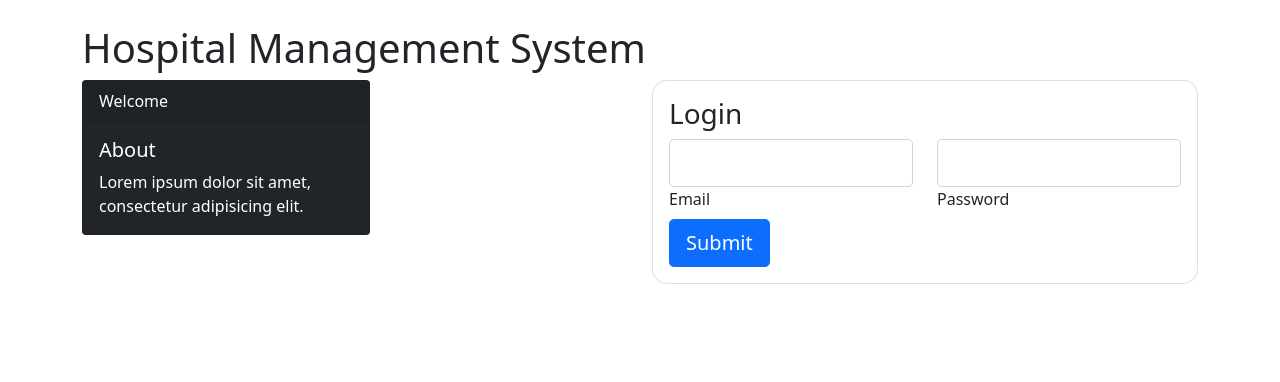
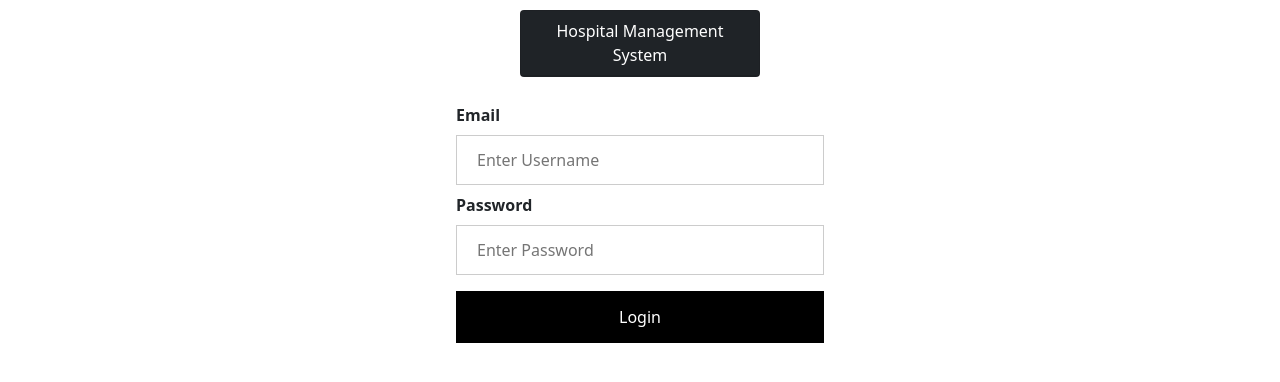
Before and after one commit to skcruzer/GHW--Hospital-Management-System, a website: page public/index.html in a window 1280 px wide. Drawn offline with nearby package versions, Linux system fonts and the light colour scheme.

Commit message:
added login

```diff
--- a/public/css/style.css
+++ b/public/css/style.css
@@ -0,0 +1,93 @@
+/* Bordered form */
+form {
+  border: 3px solid #f1f1f1;
+}
+
+/* Full-width inputs */
+input[type=text], input[type=password] {
+  width: 100%;
+  padding: 12px 20px;
+  margin: 8px 0;
+  display: inline-block;
+  border: 1px solid #ccc;
+  box-sizing: border-box;
+}
+
+/* Set a style for all buttons */
+button {
+  background-color: #04AA6D;
+  color: white;
+  padding: 14px 20px;
+  margin: 8px 0;
+  border: none;
+  cursor: pointer;
+  width: 100%;
+}
+
+/* Add a hover effect for buttons */
+button:hover {
+  opacity: 0.8;
+}
+
+/* Extra style for the cancel button (red) */
+.cancelbtn {
+  width: auto;
+  padding: 10px 18px;
+  background-color: #f44336;
+}
+
+/* Center the avatar image inside this container */
+.imgcontainer {
+  text-align: center;
+  margin: 24px 0 12px 0;
+}
+
+/* Avatar image */
+img.avatar {
+  width: 40%;
+  border-radius: 50%;
+}
+
+/* Add padding to containers */
+.container {
+  padding: 16px;
+}
+
+/* The "Forgot password" text */
+span.psw {
+  float: right;
+  padding-top: 16px;
+}
+
+/* Change styles for span and cancel button on extra small screens */
+@media screen and (max-width: 300px) {
+  span.psw {
+    display: block;
+    float: none;
+  }
+
+  .cancelbtn {
+    width: 100%;
+  }
+}
+
+form{
+  border: none;
+}
+
+.container{
+  width: 50vh;
+}
+
+
+#top{
+  display: flex;
+  flex-direction: column;
+  text-align: center;
+}
+
+.col{
+  margin: auto;
+  width: 20%;
+  padding: 10px;
+}
--- a/public/index.html
+++ b/public/index.html
@@ -1,70 +1,52 @@
 <!DOCTYPE html>
 <html lang="en">
   <head>
-    <meta charset="UTF-8">
-    <meta http-equiv="X-UA-Compatible" content="IE=edge">
-    <meta name="viewport" content="width=device-width, initial-scale=1.0">
-    <title>Welcome | HMS</title>
-    <link href="https://cdn.jsdelivr.net/npm/bootstrap@5.1.3/dist/css/bootstrap.min.css" rel="stylesheet" integrity="sha384-1BmE4kWBq78iYhFldvKuhfTAU6auU8tT94WrHftjDbrCEXSU1oBoqyl2QvZ6jIW3" crossorigin="anonymous">
-
+    <meta charset="UTF-8" />
+    <meta http-equiv="X-UA-Compatible" content="IE=edge" />
+    <meta name="viewport" content="width=device-width, initial-scale=1.0" />
+    <link
+      href="https://cdn.jsdelivr.net/npm/bootstrap@5.1.3/dist/css/bootstrap.min.css"
+      rel="stylesheet"
+      integrity="sha384-1BmE4kWBq78iYhFldvKuhfTAU6auU8tT94WrHftjDbrCEXSU1oBoqyl2QvZ6jIW3"
+      crossorigin="anonymous"
+    />
+    <link rel="stylesheet" href="./css/style.css" />
+    <link rel="stylesheet" href="./css/index.css" />
+    <title>Document</title>
   </head>
   <body>
-      <br>
-
-
-      <div class="container">
-          <div class="row">
-              <div class="col">
-                  <h1>Hospital Management System</h1>
-              </div>
-          </div>
-
-          <div class="row">
+    <div id="top" class="row">
       <div class="col">
         <!-- welcome card  -->
-                  <div class="card text-white bg-dark" style="max-width: 18rem;">
-                    <div class="card-header">Welcome</div>
-                    <div class="card-body">
-                      <h5 class="card-title">About</h5>
-                      <p class="card-text">Lorem ipsum dolor sit amet, consectetur adipisicing elit. </p>
+        <div class="card text-white bg-dark" style="max-width: 18rem">
+          <div class="card-header">Hospital Management System</div>
         </div>
       </div>
     </div>
-              <div class="col">
-                    <div class="card" style="border-radius: 15px;">
-                      <div class="card-body">
-                        <h3>Login</h3>
-                        <form>
+    <form action="action_page.php" method="post">
+      <div class="container">
+        <label for="uname"><b>Email</b></label>
+        <input
+          id="Email"
+          type="text"
+          placeholder="Enter Username"
+          name="uname"
+          required
+        />
 
-                          <div class="row">
-                            <div class="col-md-6">
-
-                              <div class="form-outline">
-                                <input type="text" id="Email" class="form-control form-control-lg" />
-                                <label class="form-label" for="Email">Email</label>
-                              </div>
-
-                            </div>
-                            <div class="col-md-6">
-
-                              <div class="form-outline">
-                                <input type="text" id="Password" class="form-control form-control-lg" />
-                                <label class="form-label" for="Password">Password</label>
-                              </div>
-
-                            </div>
-                          </div>
-                            <div>
-                                <input class="btn btn-primary btn-lg" type="submit" value="Submit" />
-                              </div>
+        <label for="psw"><b>Password</b></label>
+        <input
+          id="Password"
+          type="password"
+          placeholder="Enter Password"
+          name="psw"
+          required
+        />
+        <button id="login" type="submit" style="background: black">
+          Login
+        </button>
       </div>
     </form>
-              </div>
-          </div>
-
-      </div>
-
-
-    <script src="https://cdn.jsdelivr.net/npm/bootstrap@5.1.3/dist/js/bootstrap.bundle.min.js" integrity="sha384-ka7Sk0Gln4gmtz2MlQnikT1wXgYsOg+OMhuP+IlRH9sENBO0LRn5q+8nbTov4+1p" crossorigin="anonymous"></script>
+    <script src="./js/index.js"></script>
   </body>
 </html>
--- a/public/js/index.js
+++ b/public/js/index.js
@@ -0,0 +1,21 @@
+document.getElementById("login").addEventListener("click", async (event) => {
+  event.preventDefault();
+
+  const email = document.getElementById("Email");
+  const password = document.getElementById("Password");
+
+  const response = await fetch("/api/login", {
+    method: "POST",
+    body: JSON.stringify({
+      email: email.value,
+      password: password.value,
+    }),
+    headers: { "Content-Type": "application/json" },
+  });
+
+  if (response.ok) {
+    document.location.replace("/dashboard.html");
+  } else {
+    alert("Failed to login");
+  }
+});
```
Lines whose indentation alone changed are shown as unchanged.
